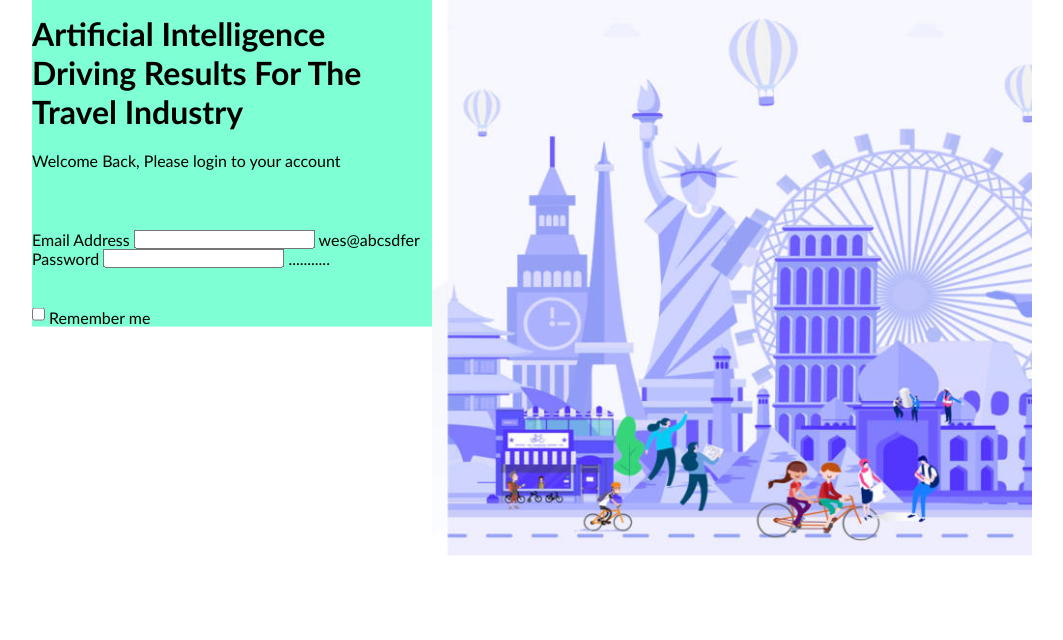
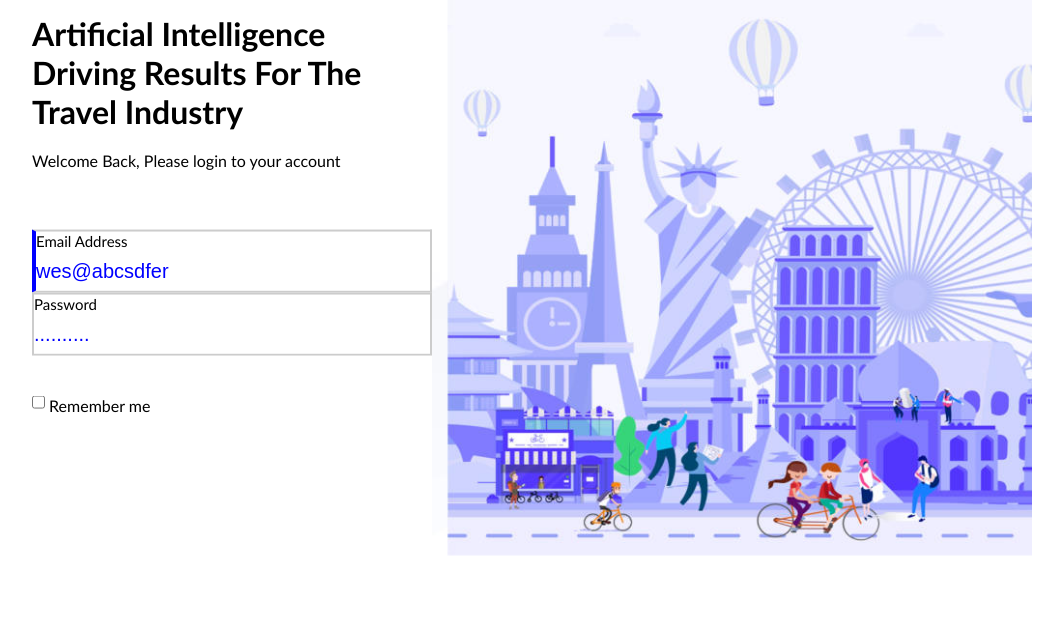
Before and after one commit to lauraMeiz/10-miestas, a website: page index.html in a window 1280 px wide. Shown: the part 160-800 px from the top of the page, without its empty margins (108-1171 px from the left). Drawn offline with Linux system fonts and the light colour scheme.

Commit message:
form initial commit

```diff
--- a/css/main.css
+++ b/css/main.css
@@ -24,7 +24,6 @@ main {
 }
 .container {
   width: 40%;
-  background-color: aquamarine;
   float: left;
 }
 .logo {
--- a/form/form.css
+++ b/form/form.css
@@ -3,3 +3,34 @@
   width: 100%;
   margin-bottom: 10%;
 }
+
+.form > .form-row {
+  width: 100%;
+  border: 2px solid #ccc;
+}
+.form > .form-row:last-child {
+  width: 100%;
+  margin-bottom: 0;
+}
+.form > .form-row:first-child {
+  border-left: 4px solid blue;
+}
+
+.form > .form-row > label {
+  width: 100%;
+  font-size: 13px;
+  color: black;
+  font-size: 15px;
+
+  margin-bottom: 0;
+}
+.form > .form-row > input {
+  width: 100%;
+  font-size: 20px;
+  line-height: 2em;
+  border: none;
+}
+::placeholder {
+  color: blue;
+  font-size: 14;
+}
--- a/index.html
+++ b/index.html
@@ -23,11 +23,11 @@
         <form class="form">
           <div class="form-row">
             <label for="">Email Address</label>
-            <input type="text" /> wes@abcsdfer
+            <input id="email" type="email" placeholder="wes@abcsdfer" />
           </div>
           <div class="form-row">
-            <label for="">Password</label>
-            <input type="text" /> ...........
+            <label for="password">Password</label>
+            <input id="pass" type="password" placeholder=".........." />
           </div>
         </form>
         <input type="checkbox" id="rememberMe" />
```
